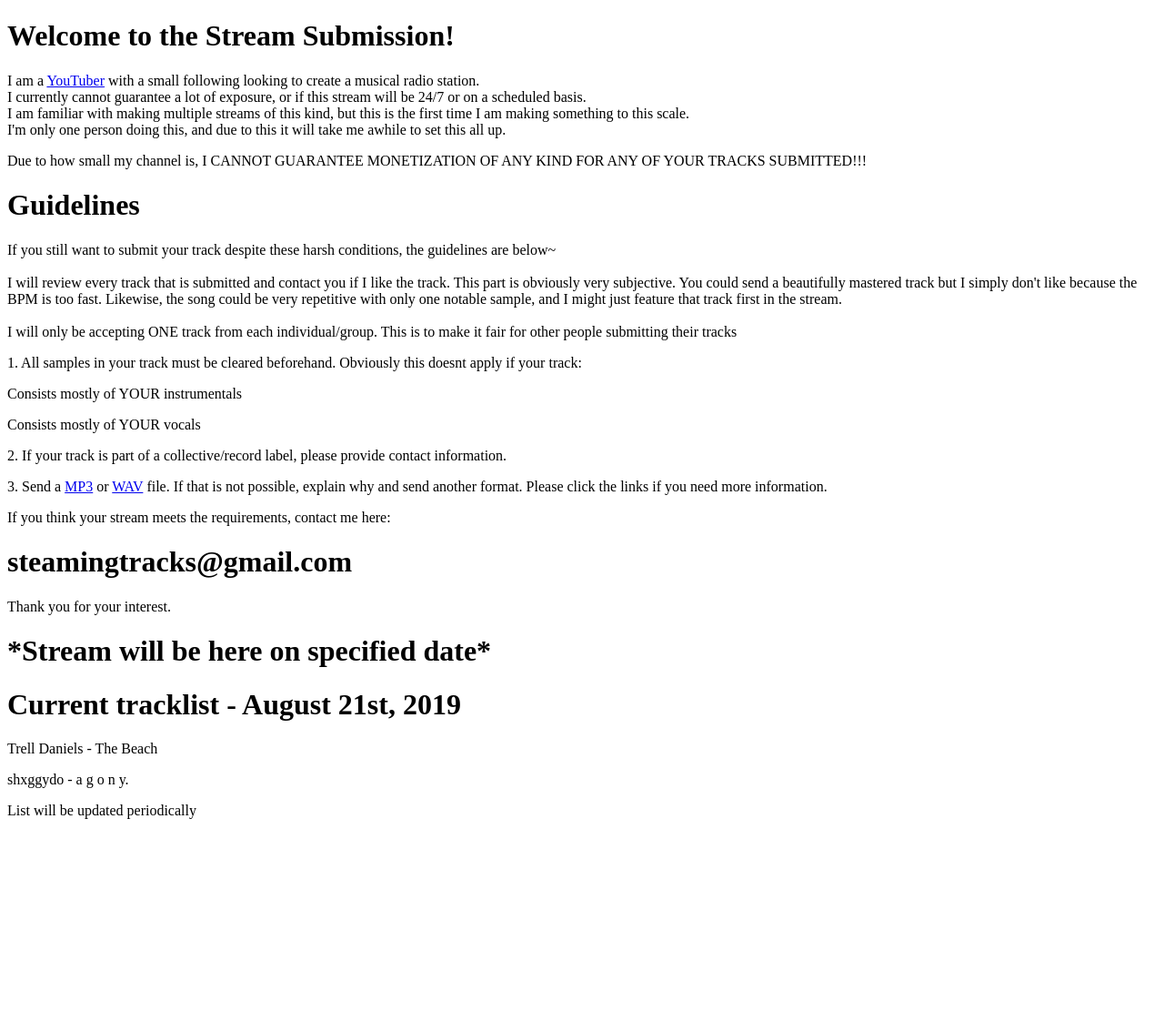
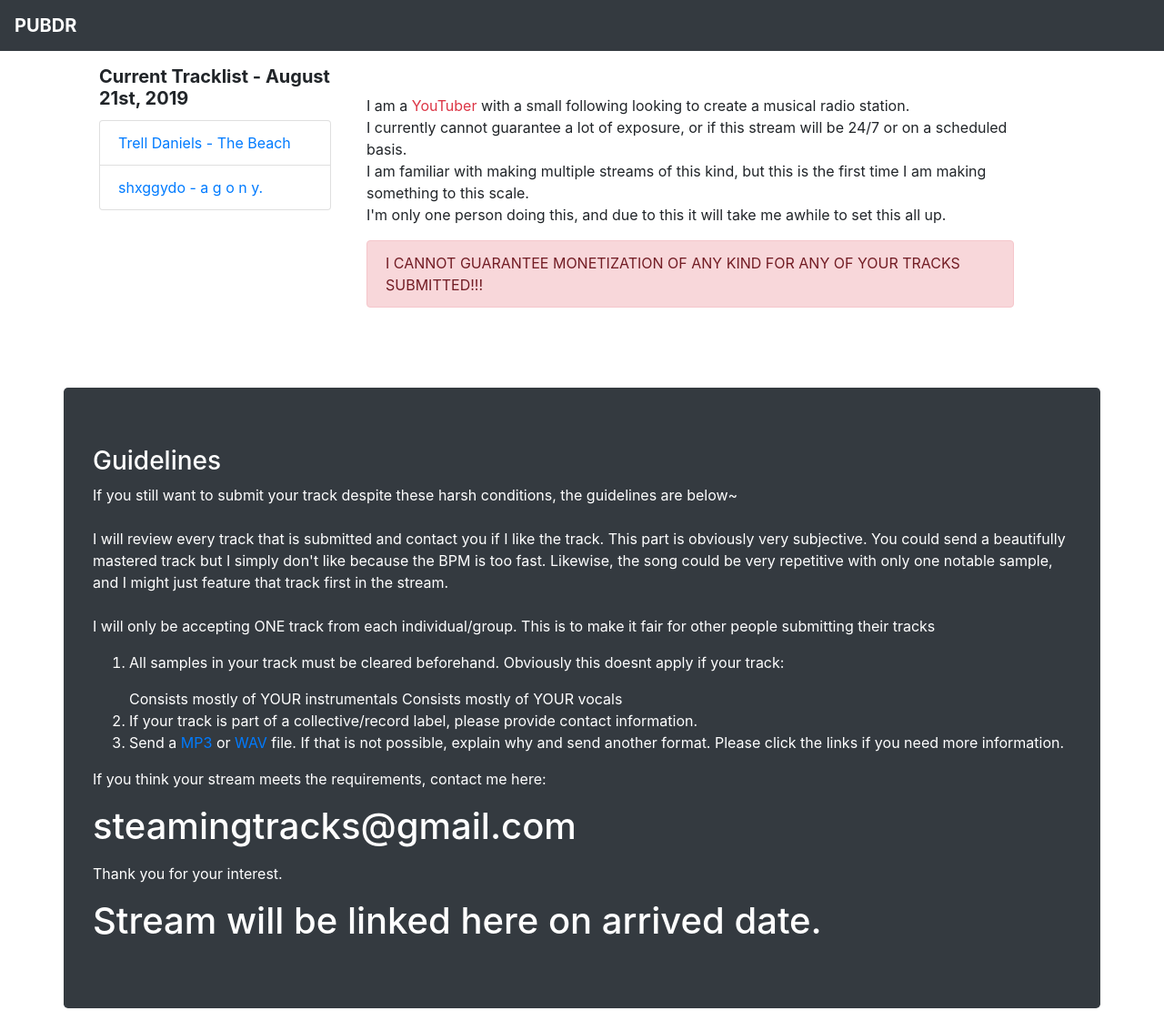
Before and after one commit to PUBDR/Angerland, a plain HTML site: page index.html in a window 1280 px wide. Shown: the whole page at 91% size. Before the commit the page ends 908 px from the top, so only its background shows below. Drawn offline with nearby package versions, Linux system fonts and the light colour scheme.

Commit message:
Update index.html

```diff
--- a/index.html
+++ b/index.html
@@ -1,48 +1,68 @@
-<!DOCTYPE HTML>
+<!DOCTYPE html>
 <html>
+
 <head>
-	<link rel="stylesheet" type="text/css" href="style.css">
+    <link rel="stylesheet" href="https://stackpath.bootstrapcdn.com/bootstrap/4.3.1/css/bootstrap.min.css" integrity="sha384-ggOyR0iXCbMQv3Xipma34MD+dH/1fQ784/j6cY/iJTQUOhcWr7x9JvoRxT2MZw1T" crossorigin="anonymous">
+    <script src="https://stackpath.bootstrapcdn.com/bootstrap/4.3.1/js/bootstrap.min.js" integrity="sha384-JjSmVgyd0p3pXB1rRibZUAYoIIy6OrQ6VrjIEaFf/nJGzIxFDsf4x0xIM+B07jRM" crossorigin="anonymous"></script>
 </head>
+
 <body>
-<div class="background">
-		<div class="intro">
-			<h1> Welcome to the Stream Submission! </h1>
-			<p> I am a <a href="https://www.youtube.com/channel/UC7Ucx0irV_kUP6Eqkvz3u0Q">YouTuber</a> with a small following looking to create a musical radio station. <br>
-			I currently cannot guarantee a lot of exposure, or if this stream will be 24/7 or on a scheduled basis. <br>
-			I am familiar with making multiple streams of this kind, but this is the first time I am making something to this scale. <br>
-			I'm only one person doing this, and due to this it will take me awhile to set this all up. </p>
-			<p> Due to how small my channel is, I CANNOT GUARANTEE MONETIZATION OF ANY KIND FOR ANY OF YOUR TRACKS SUBMITTED!!! </p>
-		</div>
-		<div class="guidelines">
-			<h1> Guidelines </h1>
-			<p> If you still want to submit your track despite these harsh conditions, the guidelines are below~ <br><br>
+    <div class="navbar navbar-expand-lg navbar-dark bg-dark">
+        <a class="navbar-brand font-weight-bolder" href="pubdr.github.io">PUBDR</a>
 
-			I will review every track that is submitted and contact you if I like the track.
-			This part is obviously very subjective. You could send a beautifully mastered track but I simply don't like because the BPM is too fast.
-			Likewise, the song could be very repetitive with only one notable sample, and I might just feature that track first in the stream. <br><br>
+    </div>
+    <div class="container">
 
-			I will only be accepting ONE track from each individual/group. This is to make it fair for other people submitting their tracks </p>
-			<p> 1. All samples in your track must be cleared beforehand. Obviously this doesnt apply if your track: </p>
-			<p> Consists mostly of YOUR instrumentals </p>
-			<p> Consists mostly of YOUR vocals </p>
-				<p> 2. If your track is part of a collective/record label, please provide contact information. </p>
-				<p> 3. Send a <a href="https://en.wikipedia.org/wiki/MP3">MP3</a> or <a href="https://en.wikipedia.org/wiki/WAV">WAV</a> file. If that is not possible, explain why and send another format. Please click the links if you need more information. </p>
-			<p> If you think your stream meets the requirements, contact me here: <br>
-			<h1>steamingtracks@gmail.com</h1> </p>
-			<p> Thank you for your interest. </p>
-		</div>
-		<div class="radio">
-			<h1> *Stream will be here on specified date* </h1>
-		</div>
+
+        <div class="row">
+
+            <div class="col-lg-3 mt-3 ml-4">
+                <h5 class="card-title font-weight-bold">Current Tracklist - August 21st, 2019</h5>
+
+                <ul class="list-group">
+                    <li class="list-group-item"><a href="https://soundcloud.com/trell626/tracks">Trell Daniels - The Beach</a></li>
+					<li class="list-group-item"><a href="https://soundcloud.com/shxyggydo/agony">shxggydo - a g o n y.</a></li>
+                </ul>
+
+            </div>
+
+            <div class="col-lg-8 mt-4 p-4">
+
+                <p class="aboutMe bg-black-20"> I am a <a class="text-danger" href="https://www.youtube.com/channel/UC7Ucx0irV_kUP6Eqkvz3u0Q">YouTuber</a> with a small following looking to create a musical radio station. <br> I currently cannot guarantee a lot of exposure, or if this
+                    stream will be 24/7 or on a scheduled basis. <br> I am familiar with making multiple streams of this kind, but this is the first time I am making something to this scale. <br> I'm only one person doing this, and due to this it will
+                    take me awhile to set this all up.
+                </p>
+
+                <div class="alert alert-danger">
+                    I CANNOT GUARANTEE MONETIZATION OF ANY KIND FOR ANY OF YOUR TRACKS SUBMITTED!!!
+                </div>
 
 
 
-<div class="tracklist">
-	<h1> Current tracklist - August 21st, 2019 </h1>
-	<p> Trell Daniels - The Beach </p>
-	<p> shxggydo - a g o n y. </p>
-	<p4> List will be updated periodically </p4>
-</div>
-</div>
+            </div>
+            <div class="jumbotron mt-5 bg-dark text-white">
+                <h3> Guidelines </h3>
+                <p> If you still want to submit your track despite these harsh conditions, the guidelines are below~ <br><br> I will review every track that is submitted and contact you if I like the track. This part is obviously very subjective. You could
+                    send a beautifully mastered track but I simply don't like because the BPM is too fast. Likewise, the song could be very repetitive with only one notable sample, and I might just feature that track first in the stream. <br><br> I will
+                    only be accepting ONE track from each individual/group. This is to make it fair for other people submitting their tracks </p>
+                <ol>
+                    <li> All samples in your track must be cleared beforehand. Obviously this doesnt apply if your track: </p>
+                        Consists mostly of YOUR instrumentals Consists mostly of YOUR vocals </li>
+                    <li> If your track is part of a collective/record label, please provide contact information. </li>
+                    <li> Send a <a href="https://en.wikipedia.org/wiki/MP3">MP3</a> or <a href="https://en.wikipedia.org/wiki/WAV">WAV</a> file. If that is not possible, explain why and send another format. Please click the links if you need more information.
+                    </li>
+                </ol>
+                If you think your stream meets the requirements, contact me here: <br>
+                </p>
+                <h1>steamingtracks@gmail.com</h1>
+                <p></p>
+                <p> Thank you for your interest. </p>
+                <h1> Stream will be linked here on arrived date. </h1>
+            </div>
+        </div>
+    </div>
+    <script src="https://code.jquery.com/jquery-3.3.1.slim.min.js" integrity="sha384-q8i/X+965DzO0rT7abK41JStQIAqVgRVzpbzo5smXKp4YfRvH+8abtTE1Pi6jizo" crossorigin="anonymous"></script>
+    <script src="https://cdnjs.cloudflare.com/ajax/libs/popper.js/1.14.7/umd/popper.min.js" integrity="sha384-UO2eT0CpHqdSJQ6hJty5KVphtPhzWj9WO1clHTMGa3JDZwrnQq4sF86dIHNDz0W1" crossorigin="anonymous"></script>
 </body>
+
 </html>
```
